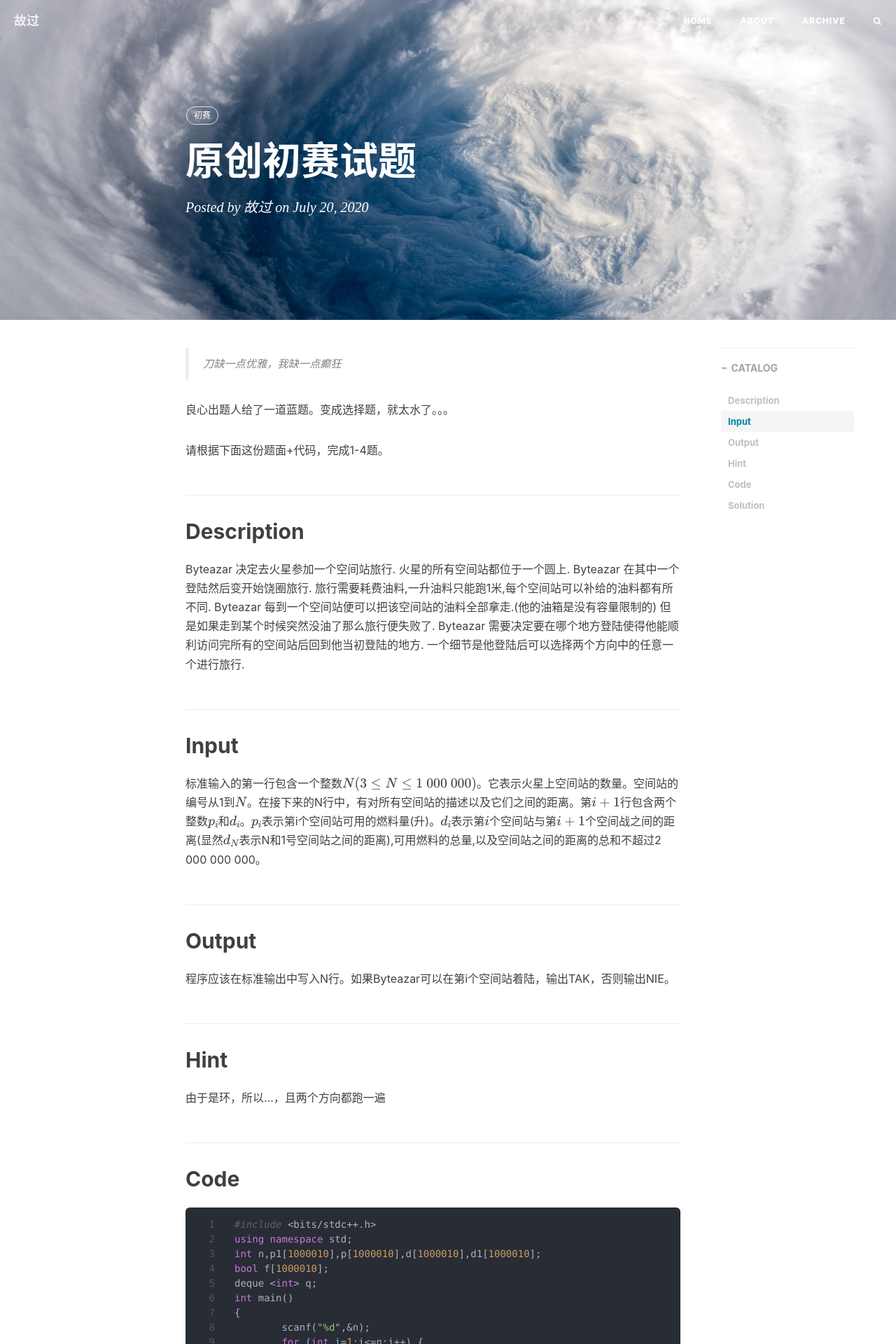
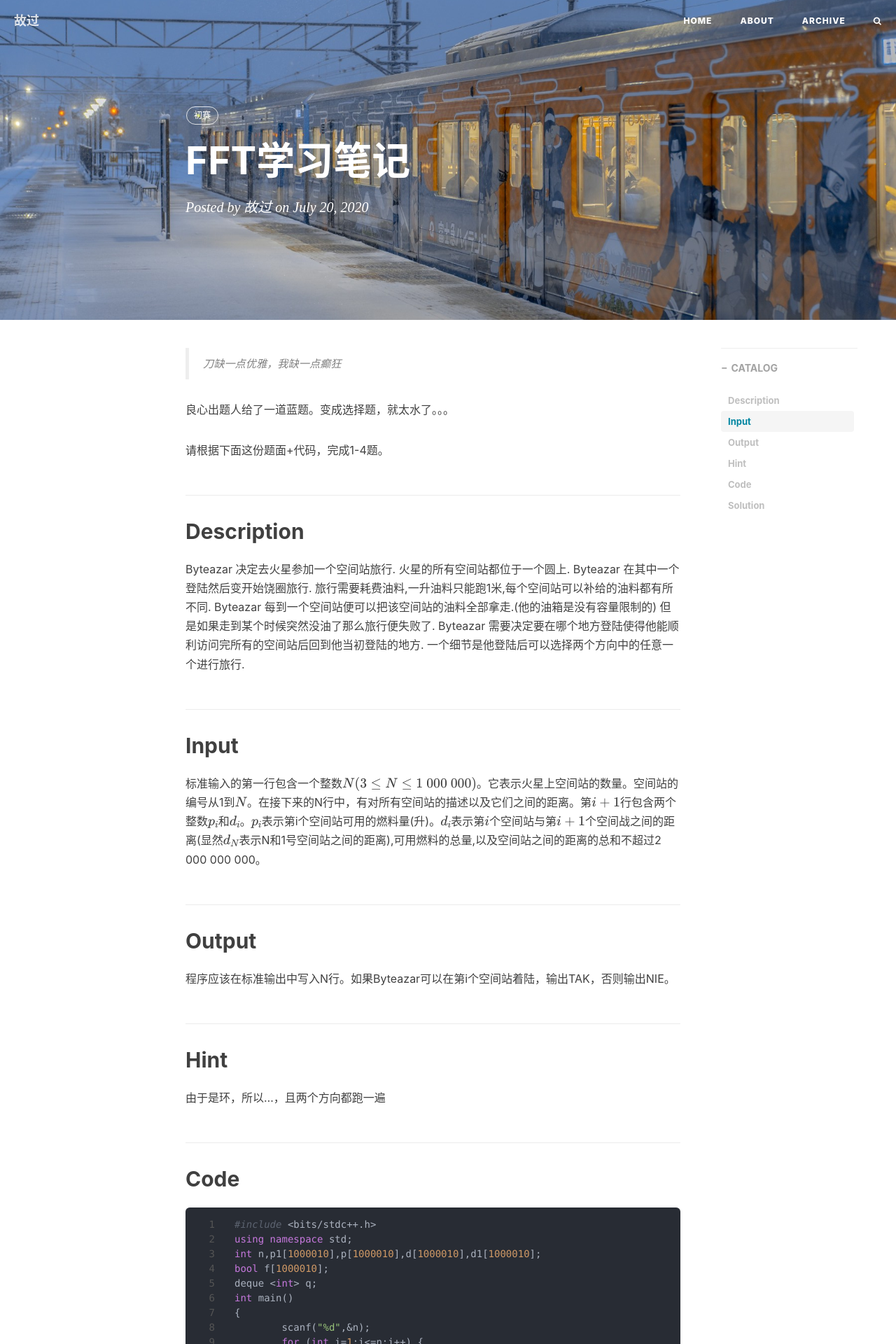
Before and after one commit to dsakhdkas/dsakhdkas.github.io, a Jekyll site: the page built from _posts/2020-07-20-原创初赛试题.md, in a window 1280 px wide. Shown: the top 1920 px of the page at 70% size. Built offline with Jekyll 4.4.1, drawn with Linux system fonts in a browser that asks for light colours; nearby versions of some CDN libraries; formulas are drawn with MathJax 3; comment, search, counter and statistics services are not loaded.

Commit message:
Update 2020-07-20-原创初赛试题.md

```diff
--- a/_posts/2020-07-20-原创初赛试题.md
+++ b/_posts/2020-07-20-原创初赛试题.md
@@ -1,12 +1,11 @@
 ---
 layout: post
-title: 原创初赛试题
-sub-title: 瞎写的，留个纪念
-data: 2020-07-20 19:40:00
-author: 故过
-header_img: "img/yccsst.jpg"
+title: FFT学习笔记
+data: 2020-07-18 18:22:00
+author: "故过"
+header-img: "img/yccsst.jpg"
 catalog: true
-tags: [初赛]
+tags: 初赛
 ---
 > 刀缺一点优雅，我缺一点癫狂
 
```
